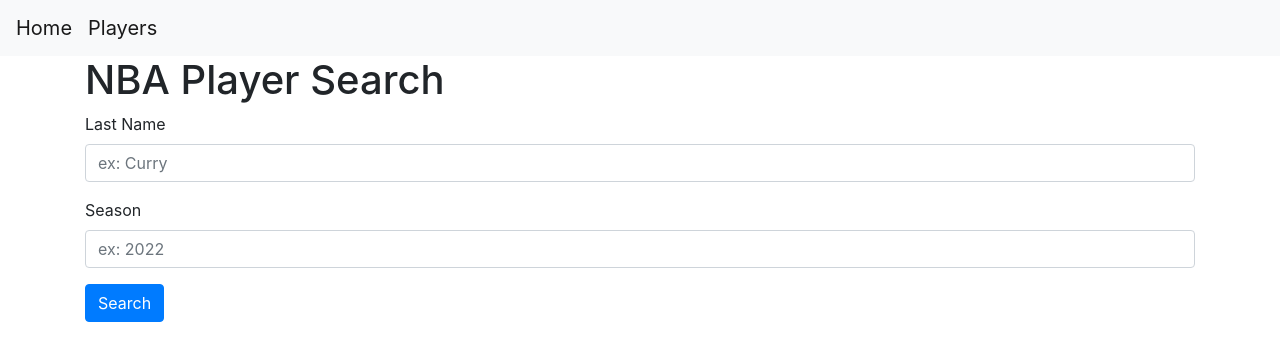
After one commit to ArielleMurad/rel-bball-analytics, a Flask app: page /players in a window 1280 px wide. The commit adds this page. Shown: the top 361 px of the page. Run offline with Flask 2, Linux system fonts and the light colour scheme; some libraries are stand-ins or nearby versions.

Commit message:
create view and render player search and results

```diff
--- a/rel_bball_analytics/__init__.py
+++ b/rel_bball_analytics/__init__.py
@@ -2,6 +2,8 @@
 
 from dotenv import load_dotenv
 from flask import Flask, render_template
+
+from .players.views import players_bp
 
 load_dotenv()
 
@@ -10,7 +12,9 @@
 app.config.from_pyfile("settings.py")
 app.logger.setLevel(logging.INFO)
 
+app.register_blueprint(players_bp)
+
 
 @app.route("/")
-def index():
-    return render_template("index.html")
+def home():
+    return render_template("home.html")
--- /dev/null
+++ b/rel_bball_analytics/players/views.py
@@ -0,0 +1,24 @@
+from flask import Blueprint, flash, redirect, render_template, request, url_for
+
+players_bp = Blueprint("players", __name__, url_prefix="/players")
+
+
+@players_bp.route("", methods=("GET", "POST"))
+def search():
+    from .player_search import player_search
+
+    if request.method == "POST":
+        name = request.form["name"]
+        season = request.form["season"]
+
+        search_result = player_search(name=name, season=season)
+
+        if search_result is None:
+            message = "<p>Sorry, no data available for this search!</p>"
+            return render_template("players/search_result.html", search_result=message)
+        else:
+            return render_template(
+                "players/search_result.html", search_result=search_result.to_html()
+            )
+
+    return render_template("players/search.html")
--- a/rel_bball_analytics/templates/base.html
+++ b/rel_bball_analytics/templates/base.html
@@ -1,18 +1,19 @@
 <!doctype html>
 <html lang="en">
   <head>
-    <!-- Required meta tags -->
     <meta charset="utf-8">
     <meta name="viewport" content="width=device-width, initial-scale=1, shrink-to-fit=no">
 
-    <!-- Bootstrap CSS -->
     <link rel="stylesheet" href="https://stackpath.bootstrapcdn.com/bootstrap/4.3.1/css/bootstrap.min.css" integrity="sha384-ggOyR0iXCbMQv3Xipma34MD+dH/1fQ784/j6cY/iJTQUOhcWr7x9JvoRxT2MZw1T" crossorigin="anonymous">
 
-    <title>{% block title %} {% endblock %}</title>
+    <title>Basketball Analytics</title>
+
+    <link rel="icon" href="static/icons/basketball.svg">
   </head>
   <body>
     <nav class="navbar navbar-expand-md navbar-light bg-light">
-        <a class="navbar-brand" href="{{ url_for('index')}}">NBA Stats</a>
+        <a class="navbar-brand" href="{{ url_for('home')}}">Home</a>
+        <a class="navbar-brand" href="{{ url_for('players.search')}}">Players</a>
         <button class="navbar-toggler" type="button" data-toggle="collapse" data-target="#navbarNav" aria-controls="navbarNav" aria-expanded="false" aria-label="Toggle navigation">
             <span class="navbar-toggler-icon"></span>
         </button>
@@ -20,11 +21,5 @@
     <div class="container">
         {% block content %} {% endblock %}
     </div>
-
-    <!-- Optional JavaScript -->
-    <!-- jQuery first, then Popper.js, then Bootstrap JS -->
-    <script src="https://code.jquery.com/jquery-3.3.1.slim.min.js" integrity="sha384-q8i/X+965DzO0rT7abK41JStQIAqVgRVzpbzo5smXKp4YfRvH+8abtTE1Pi6jizo" crossorigin="anonymous"></script>
-    <script src="https://cdnjs.cloudflare.com/ajax/libs/popper.js/1.14.7/umd/popper.min.js" integrity="sha384-UO2eT0CpHqdSJQ6hJty5KVphtPhzWj9WO1clHTMGa3JDZwrnQq4sF86dIHNDz0W1" crossorigin="anonymous"></script>
-    <script src="https://stackpath.bootstrapcdn.com/bootstrap/4.3.1/js/bootstrap.min.js" integrity="sha384-JjSmVgyd0p3pXB1rRibZUAYoIIy6OrQ6VrjIEaFf/nJGzIxFDsf4x0xIM+B07jRM" crossorigin="anonymous"></script>
   </body>
 </html>
--- /dev/null
+++ b/rel_bball_analytics/templates/home.html
@@ -0,0 +1,5 @@
+{% extends 'base.html' %}
+
+{% block content %}
+    <h1>Welcome to Basketball Analytics</h1>
+{% endblock %}
--- a/rel_bball_analytics/templates/index.html
+++ /dev/null
@@ -1,5 +0,0 @@
-{% extends 'base.html' %}
-
-{% block content %}
-    <h1>{% block title %} Welcome to Basketball Analytics {% endblock %}</h1>
-{% endblock %}
--- /dev/null
+++ b/rel_bball_analytics/templates/players/search.html
@@ -0,0 +1,24 @@
+{% extends 'base.html' %}
+
+{% block content %}
+<h1>NBA Player Search</h1>
+
+<form method="post">
+    <div class="form-group">
+        <label for="name">Last Name</label>
+        <input type="text" name="name" placeholder="ex: Curry" class="form-control" required></input>
+    </div>
+
+    <div class="form-group">
+        <label for="season">Season</label>
+        <input type="text" name="season" placeholder="ex: 2022" class="form-control" required></input>
+    </div>
+    <div class="form-group">
+        <button type="submit" class="btn btn-primary">Search</button>
+    </div>
+</form>
+
+<div class="container">
+    {% block players %} {% endblock %}
+</div>
+{% endblock %}
--- /dev/null
+++ b/rel_bball_analytics/templates/players/search_result.html
@@ -0,0 +1,5 @@
+{% extends 'players/search.html' %}
+
+{% block players %}
+    {{ search_result|safe }}
+{% endblock %}
```
Also changed, not shown: rel_bball_analytics/static/icons/basketball.svg (added).
